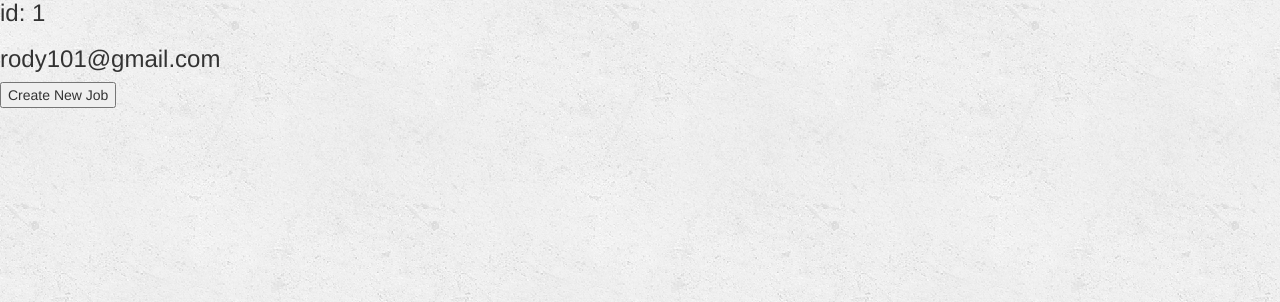
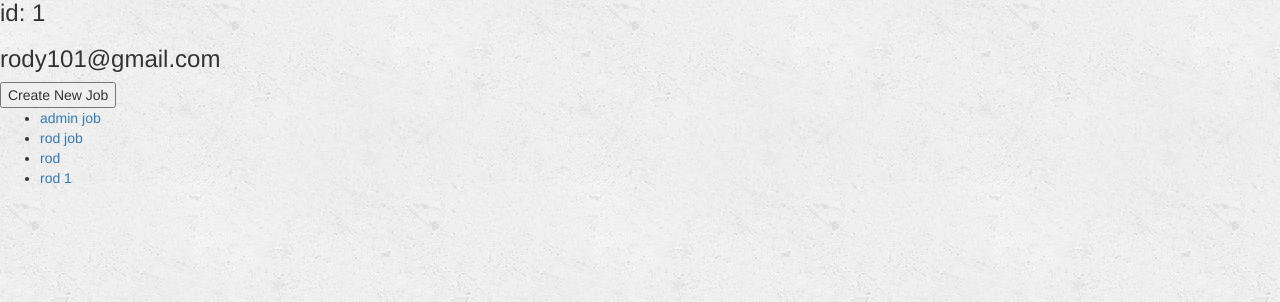
Before and after one commit to Tlee94/Mini-Turk, a Django app: page /turk/1/ in a window 1280 px wide. Shown: the part 132-434 px from the top of the page. Run offline with Django 3.2, Linux system fonts and the light colour scheme; data comes from the database, SQL or seed files in the repository; some libraries are stand-ins or nearby versions.

Commit message:
create job function finished

```diff
--- a/RST/turk/models.py
+++ b/RST/turk/models.py
@@ -17,7 +17,8 @@ class Profile(models.Model):
 
 
 class Job(models.Model):
-    profile = models.ForeignKey(Profile, on_delete=models.CASCADE)
+    # profile = models.ForeignKey(Profile, on_delete=models.CASCADE)
+    user = models.ForeignKey(User, default=1)
     job_title = models.CharField(max_length=250)
     job_description = models.TextField()
     is_complete = models.BooleanField(default=False)
--- a/RST/turk/templates/turk/detail.html
+++ b/RST/turk/templates/turk/detail.html
@@ -13,11 +13,8 @@
     {% endif %}
 
     <ul>
-        {% for profile in user.profile_set.all %}
-            {{profile.name}}
-            {% for job in profile.job_set.all %}
-                <li><a href = "{% url 'turk:job_description' job.profile.user.id job.id %}">{{ job.job_title }}</a></li>
-            {% endfor %}
+        {% for job in user.job_set.all %}
+            <li><a href = "{% url 'turk:job_description' job.user.id job.id %}">{{ job.job_title }}</a></li>
         {% endfor %}
     </ul>
 {% endblock %}
--- a/RST/turk/templates/turk/index.html
+++ b/RST/turk/templates/turk/index.html
@@ -3,15 +3,15 @@
 
 {% block body %}
     {% if user.is_authenticated %}
-        You are logged in as {{ user.first_name }}
+        You are logged in as {{ user.first_name }} with id: {{user.id}}
     {% endif %}
 
     {% if all_jobs %}
         <h3> Here are all jobs </h3>
 
         {% for job in all_jobs %}
-            <p><a href = "{% url 'turk:job_description' job.profile.user.id job.id %}">{{ job.job_title }}</a>
-            {{job.profile.user.first_name}} id:{{job.profile.user.id}}
+            <p><a href = "{% url 'turk:job_description' job.user.id job.id %}">{{ job.job_title }}</a>
+            {{job.user.first_name}} id:{{job.user.id}}
             </p>
         {% endfor %}
 
--- a/RST/turk/templates/turk/job_description.html
+++ b/RST/turk/templates/turk/job_description.html
@@ -5,7 +5,7 @@
     <h1>Job Desciption</h1>
 
 
-    <p><a href = "{% url 'turk:detail' job.profile.user.id %}">{{ job.profile.user.first_name }}</a>
+    <p><a href = "{% url 'turk:detail' job.user.id %}">{{ job.user.first_name }}</a>
     id:{{job.profile.user.id}}
     </p>
     <p>{{ job.job_title }}</p>
--- a/RST/turk/views.py
+++ b/RST/turk/views.py
@@ -34,11 +34,17 @@ def job_description(request, user_id, job_id):
 
 
 def create_job(request, user_id):
+    user = get_object_or_404(User, pk=user_id)
     if not request.user.is_authenticated():
         return render(request, 'turk/login.html')
     else:
         user = get_object_or_404(User, pk=user_id)
-        form = JobForm()
+        form = JobForm(request.POST or None)
+        if form.is_valid():
+            job = form.save(commit=False)
+            job.user = user
+            job.save()
+            return render(request, 'turk/detail.html', {'user': user})
         context = {
             'user': user,
             'form': form,
```
Also changed, not shown: RST/db.sqlite3, RST/turk/migrations/0004_auto_20171124_0444.py (added).
